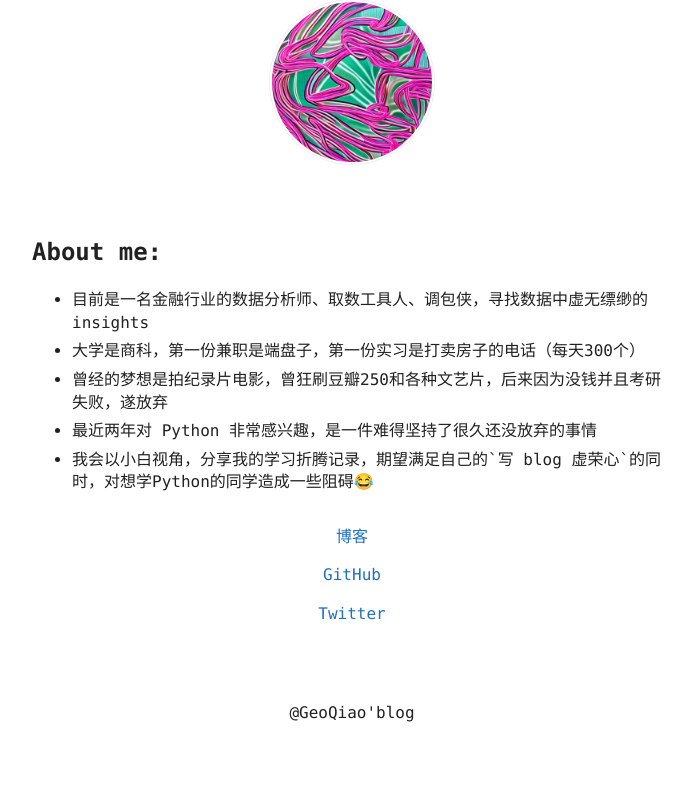
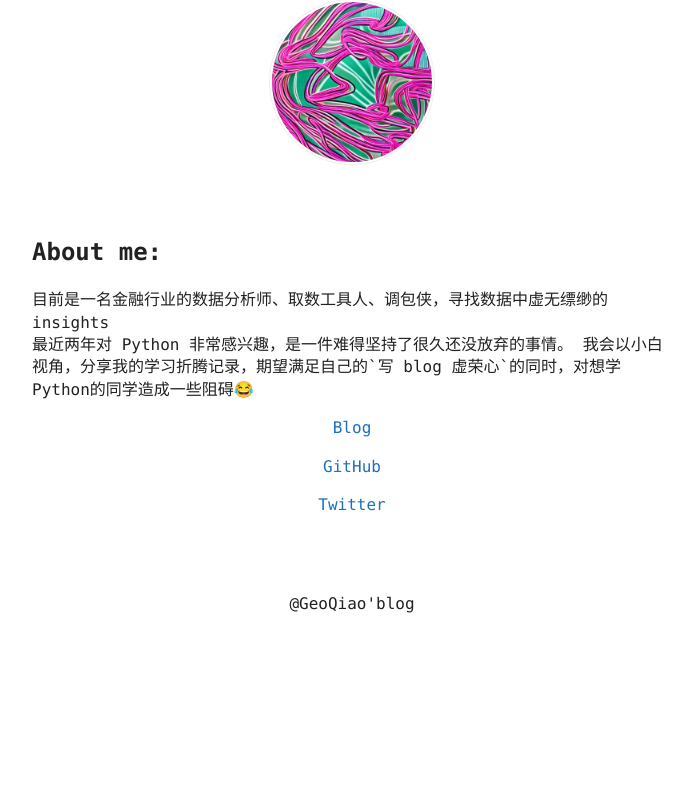
Before and after one commit to briteming/ggb, a Python web app: template templates/default_theme/about.html in a window 1280 px wide. Shown: the part 130-916 px from the top of the page, without its empty margins (288-980 px from the left). After the commit the page ends 743 px from the top, so only its background shows below. Run offline with Jinja, Linux system fonts and the light colour scheme; the template is opened without the code that fills it, so the values that code supplies are empty.

Commit message:
improve: improve about.html

```diff
--- a/templates/default_theme/about.html
+++ b/templates/default_theme/about.html
@@ -175,17 +175,13 @@
             <!-- <div style="text-align:center;"> -->
             <div class="about-content">
                 <h2>About me:</h2>
-                <ul>
-                    <li>目前是一名金融行业的数据分析师、取数工具人、调包侠，寻找数据中虚无缥缈的 insights</li>
-                    <li>大学是商科，第一份兼职是端盘子，第一份实习是打卖房子的电话（每天300个）</li>
-                    <li>曾经的梦想是拍纪录片电影，曾狂刷豆瓣250和各种文艺片，后来因为没钱并且考研失败，遂放弃</li>
-                    <li>最近两年对 Python 非常感兴趣，是一件难得坚持了很久还没放弃的事情</li>
-                    <li>我会以小白视角，分享我的学习折腾记录，期望满足自己的`写 blog 虚荣心`的同时，对想学Python的同学造成一些阻碍😂</li>
-                </ul>
+                目前是一名金融行业的数据分析师、取数工具人、调包侠，寻找数据中虚无缥缈的 insights <br />
+                最近两年对 Python 非常感兴趣，是一件难得坚持了很久还没放弃的事情。
+                我会以小白视角，分享我的学习折腾记录，期望满足自己的`写 blog 虚荣心`的同时，对想学Python的同学造成一些阻碍😂<br />
             </div>
             <br>
             <div style="text-align:center;">
-                <p><a href="https://geoqiao.github.io/contents/">博客</a></p>
+                <p><a href="https://geoqiao.github.io/contents/">Blog</a></p>
                 <p><a href="https://github.com/geoqiao">GitHub</a></p>
                 <p><a href="https://x.com/geoqiao">Twitter</a></p>
             </div>
```
